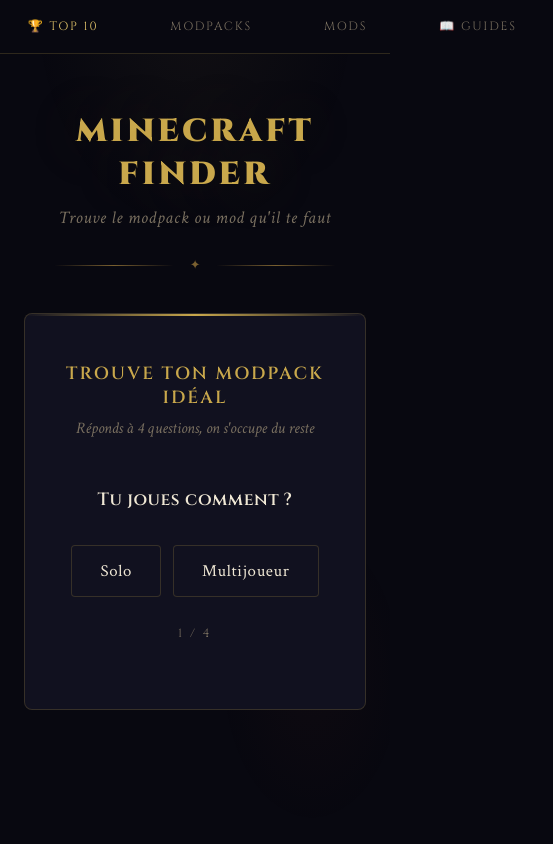
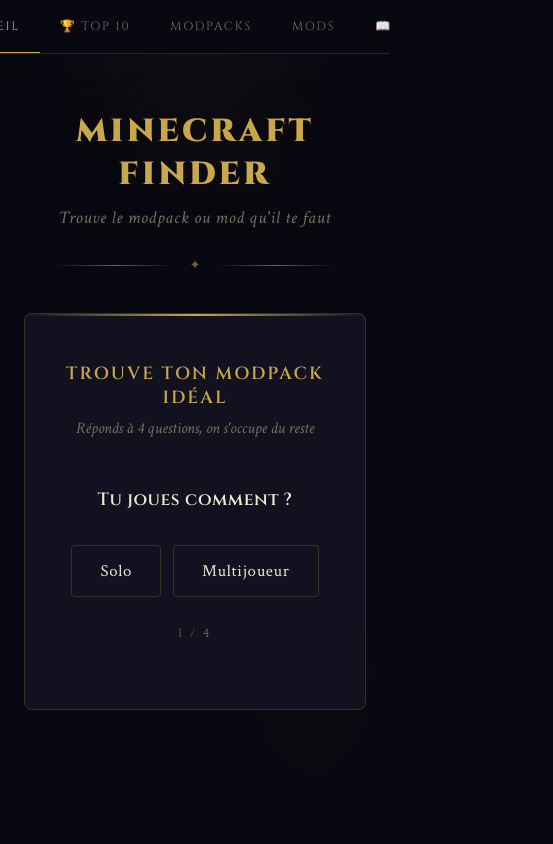
Before and after one commit to YlaneH/minecraft-mod-finder, a plain HTML site: page index.html in a window 390 px wide. Shown: the top 844 px of the page, 553 px wide, since content can reach past the window. Drawn offline with Linux system fonts and the light colour scheme.

Commit message:
ajout menu defilant mobile

```diff
--- a/style.css
+++ b/style.css
@@ -45,7 +45,12 @@
   border-bottom: 1px solid var(--border);
   display: flex;
   justify-content: center;
+  overflow-x: auto;
+  -webkit-overflow-scrolling: touch;
+  scrollbar-width: none;
 }
+
+nav.tabs::-webkit-scrollbar { display: none; }
 
 .tab-btn {
   background: transparent;
@@ -56,11 +61,12 @@
   font-size: 0.75rem;
   letter-spacing: 0.15em;
   text-transform: uppercase;
-  padding: 18px 36px;
+  padding: 18px 20px;
   cursor: pointer;
   transition: all 0.2s;
   margin-bottom: -1px;
   white-space: nowrap;
+  flex-shrink: 0;
 }
 
 .tab-btn:hover { color: var(--gold-light); }
```
